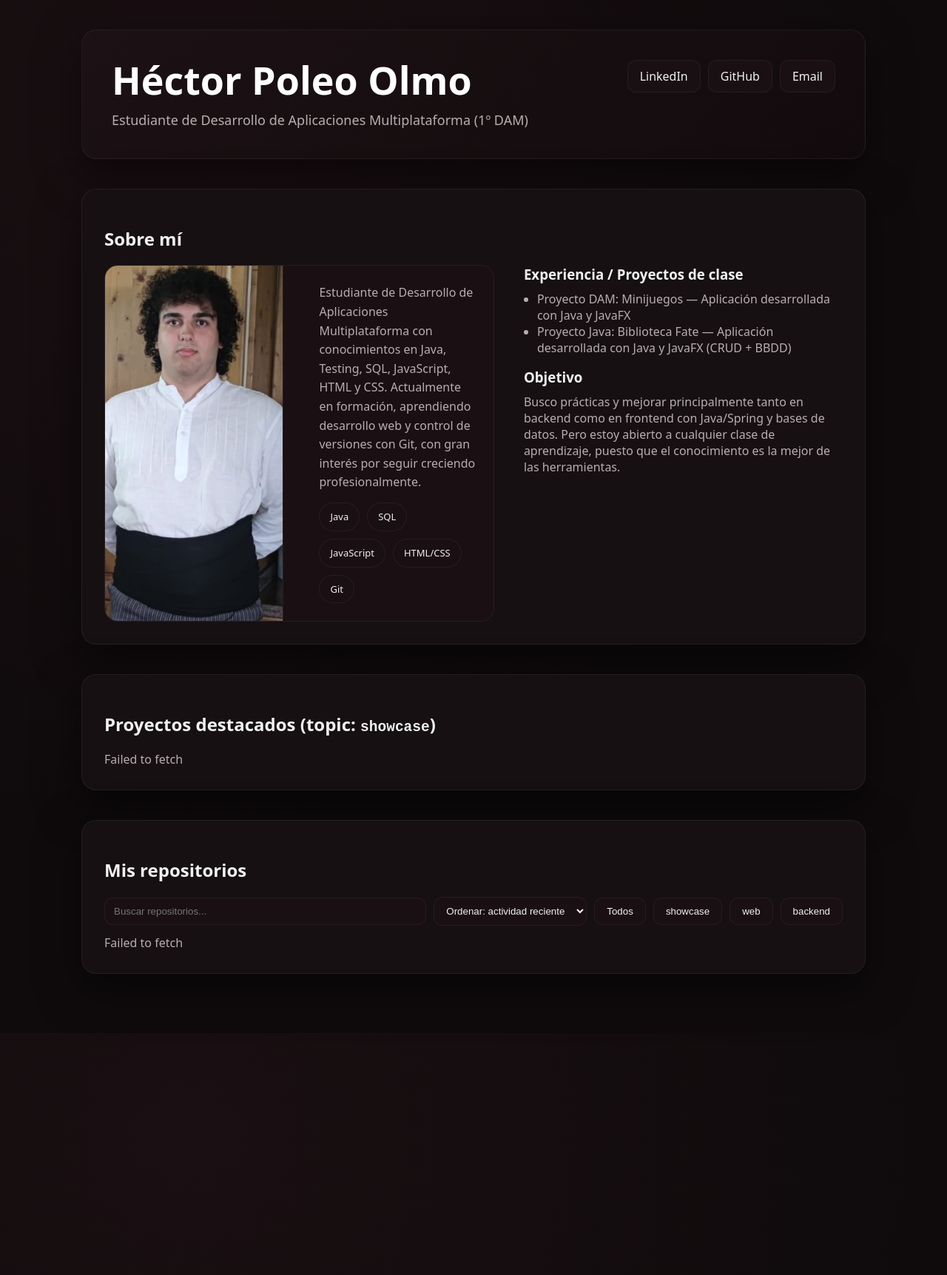
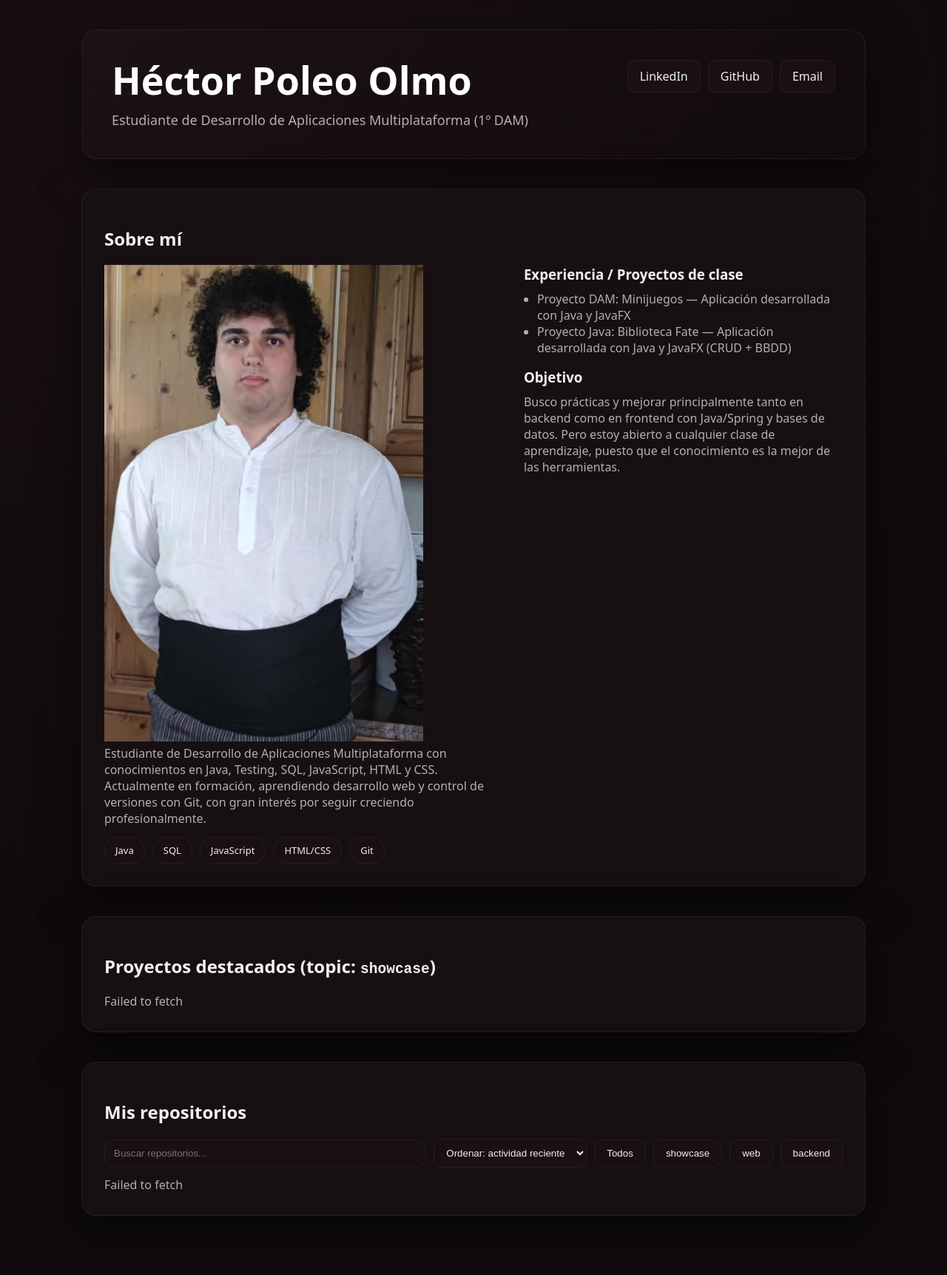
Before and after one commit to HectorPoleo/hectorpoleo.github.io, a Jekyll site: the page built from index.html, in a window 1280 px wide. Shown: the whole page at 74% size. Built offline with Jekyll 4.4.1, drawn with Linux system fonts in a browser that asks for light colours; before the commit the page ends 1396 px from its top, so only the background shows below that.

Commit message:
Update index.html

```diff
--- a/index.html
+++ b/index.html
@@ -29,7 +29,7 @@ title: "Héctor - CV & Repos"
   <section class="section">
     <h2>Sobre mí</h2>
     <div class="grid2">
-      <div class="profile">
+      <div class="profile-img">
         <img src="assets/img/CVOF.JPG" alt="Foto de perfil">
         <div class="bio">
           <p class="muted" style="margin:0">
```
